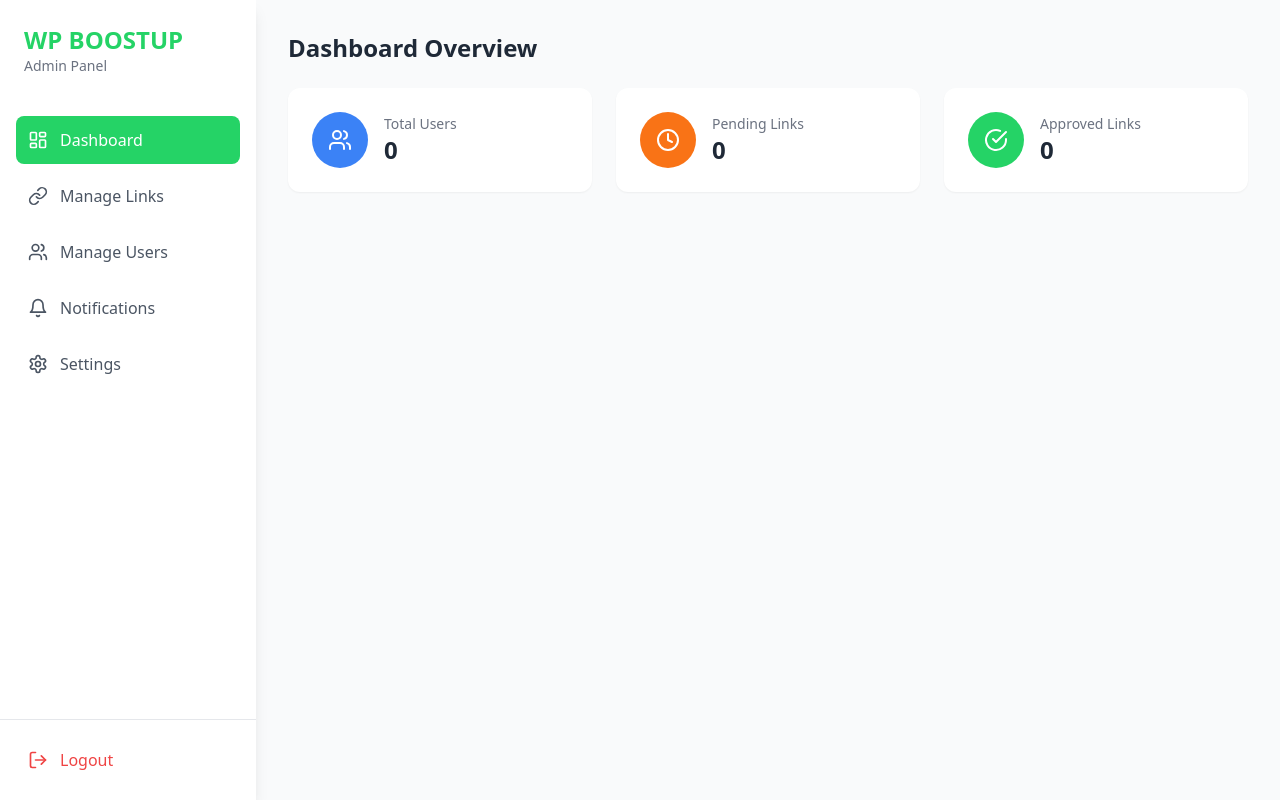
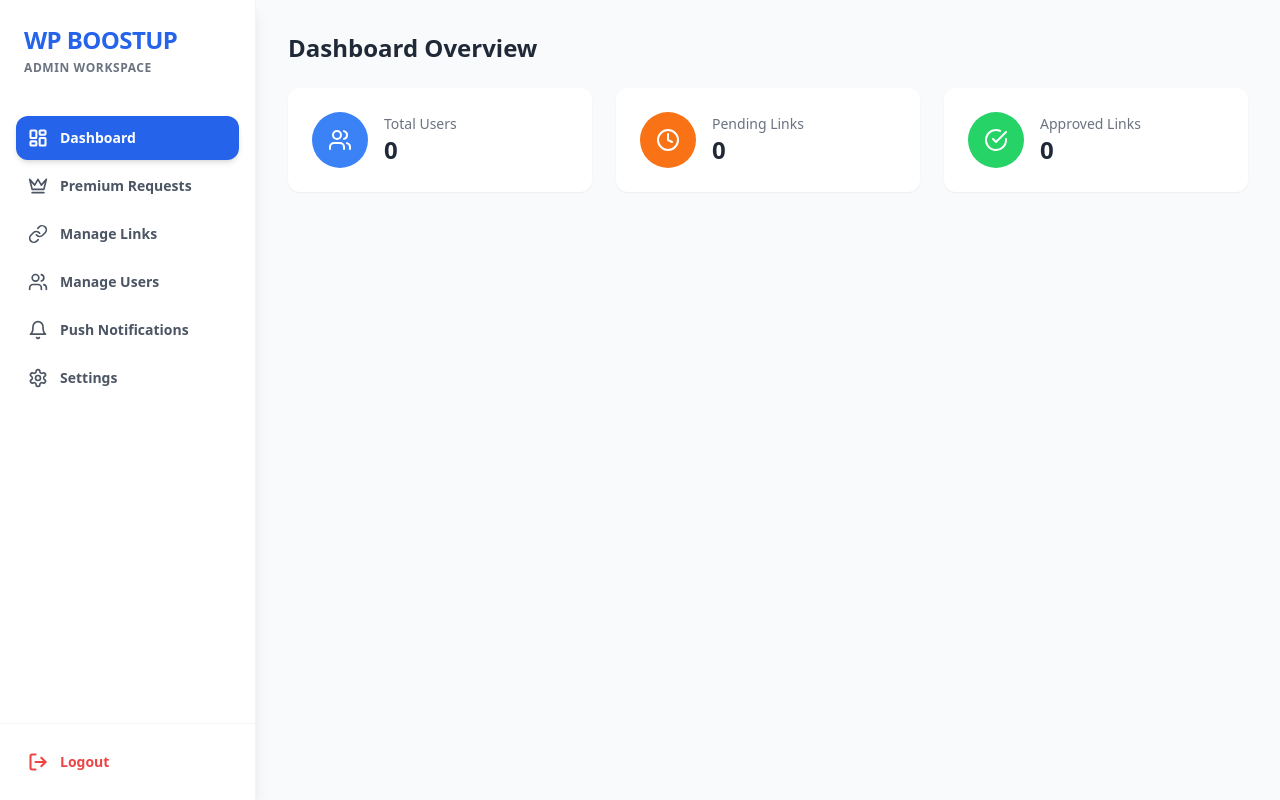
Before and after one commit to yuvraj67-ys/wp-boostup-admin, a React (Vite) app: page / in a window 1280 px wide. Built offline with nearby package versions, Linux system fonts and the light colour scheme; no server answers; the database is empty; sample sign-in values are in the browser's storage.

Commit message:
Refactor Sidebar component for improved styling and functionality

```diff
--- a/src/components/Sidebar.jsx
+++ b/src/components/Sidebar.jsx
@@ -1,32 +1,31 @@
 import React from 'react';
 import { Link, useLocation } from 'react-router-dom';
-import { LayoutDashboard, Link as LinkIcon, Users, Settings as SettingsIcon, LogOut, Bell } from 'lucide-react';
+import { LayoutDashboard, Link as LinkIcon, Users, Settings as SettingsIcon, LogOut, Bell, Crown } from 'lucide-react';
 import { signOut } from 'firebase/auth';
 import { auth } from '../firebase/config';
 
 export default function Sidebar() {
   const location = useLocation();
 
-  const handleLogout = () => {
-    signOut(auth);
-  };
+  const handleLogout = () => signOut(auth);
 
   const navItems = [
     { name: 'Dashboard', path: '/', icon: LayoutDashboard },
+    { name: 'Premium Requests', path: '/premium-requests', icon: Crown },
     { name: 'Manage Links', path: '/links', icon: LinkIcon },
     { name: 'Manage Users', path: '/users', icon: Users },
-    { name: 'Notifications', path: '/notify', icon: Bell },
+    { name: 'Push Notifications', path: '/notify', icon: Bell },
     { name: 'Settings', path: '/settings', icon: SettingsIcon },
   ];
 
   return (
-    <div className="w-64 bg-white h-full shadow-lg flex flex-col">
+    <div className="w-64 bg-white h-full shadow-lg flex flex-col border-r border-gray-100">
       <div className="p-6">
-        <h1 className="text-2xl font-bold text-primary">WP BOOSTUP</h1>
-        <p className="text-sm text-gray-500">Admin Panel</p>
+        <h1 className="text-2xl font-black text-blue-600 tracking-tight">WP BOOSTUP</h1>
+        <p className="text-xs text-gray-500 uppercase font-bold tracking-wider mt-1">Admin Workspace</p>
       </div>
 
-      <nav className="flex-1 px-4 space-y-2 mt-4">
+      <nav className="flex-1 px-4 space-y-1 mt-4">
         {navItems.map((item) => {
           const Icon = item.icon;
           const isActive = location.pathname === item.path;
@@ -34,24 +33,24 @@ export default function Sidebar() {
             <Link
               key={item.name}
               to={item.path}
-              className={`flex items-center space-x-3 p-3 rounded-lg transition-colors ${
-                isActive ? 'bg-primary text-white' : 'text-gray-600 hover:bg-gray-100'
+              className={`flex items-center space-x-3 p-3 rounded-xl transition-all duration-200 ${
+                isActive ? 'bg-blue-600 text-white shadow-md' : 'text-gray-600 hover:bg-blue-50 hover:text-blue-600'
               }`}
             >
-              <Icon size={20} />
-              <span className="font-medium">{item.name}</span>
+              <Icon size={20} strokeWidth={isActive ? 2.5 : 2} />
+              <span className="font-semibold text-sm">{item.name}</span>
             </Link>
           );
         })}
       </nav>
 
-      <div className="p-4 border-t">
+      <div className="p-4 border-t border-gray-100">
         <button
           onClick={handleLogout}
-          className="flex items-center space-x-3 text-red-500 w-full p-3 hover:bg-red-50 rounded-lg transition-colors"
+          className="flex items-center space-x-3 text-red-500 w-full p-3 hover:bg-red-50 rounded-xl transition-colors"
         >
-          <LogOut size={20} />
-          <span className="font-medium">Logout</span>
+          <LogOut size={20} strokeWidth={2.5} />
+          <span className="font-semibold text-sm">Logout</span>
         </button>
       </div>
     </div>
```
